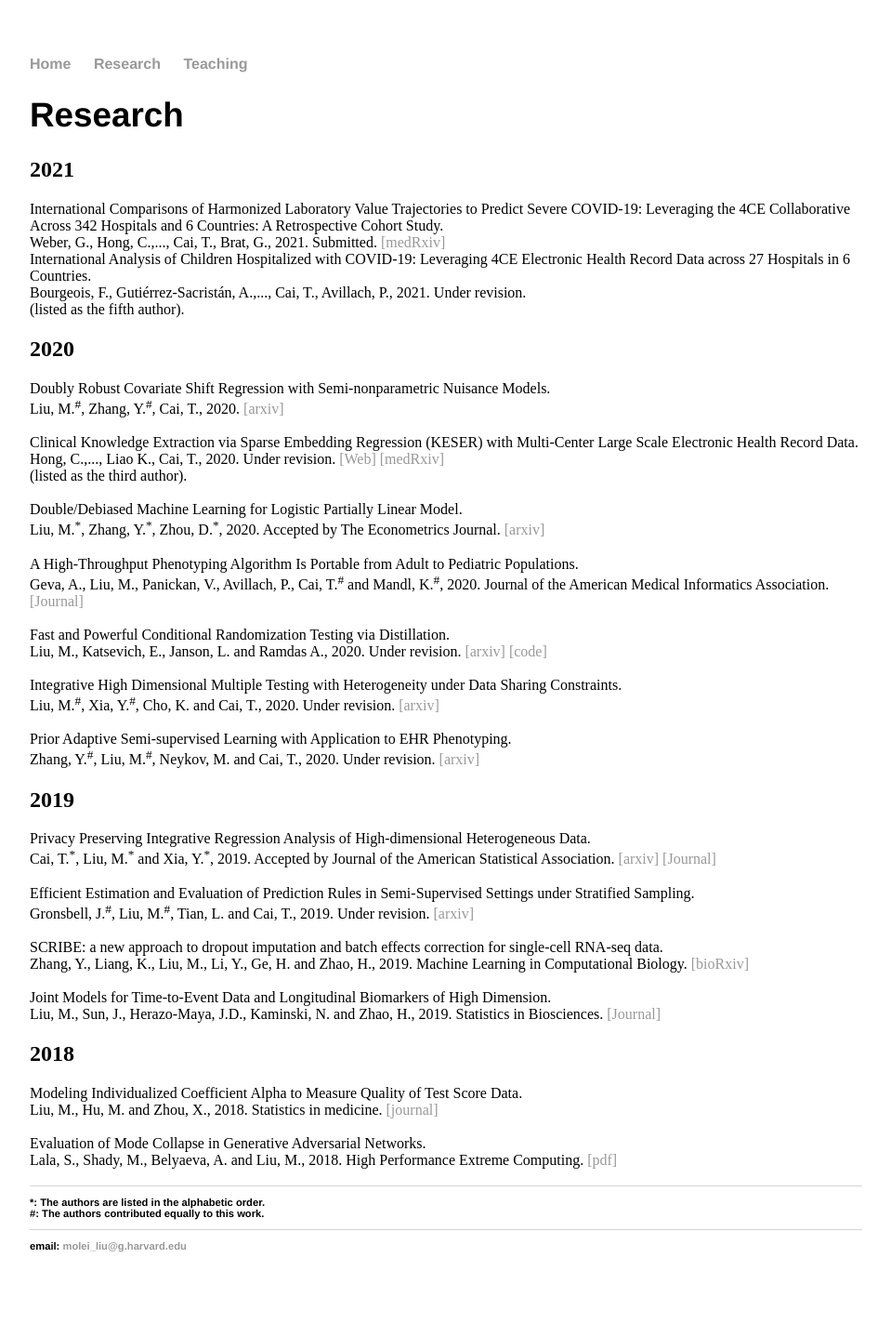
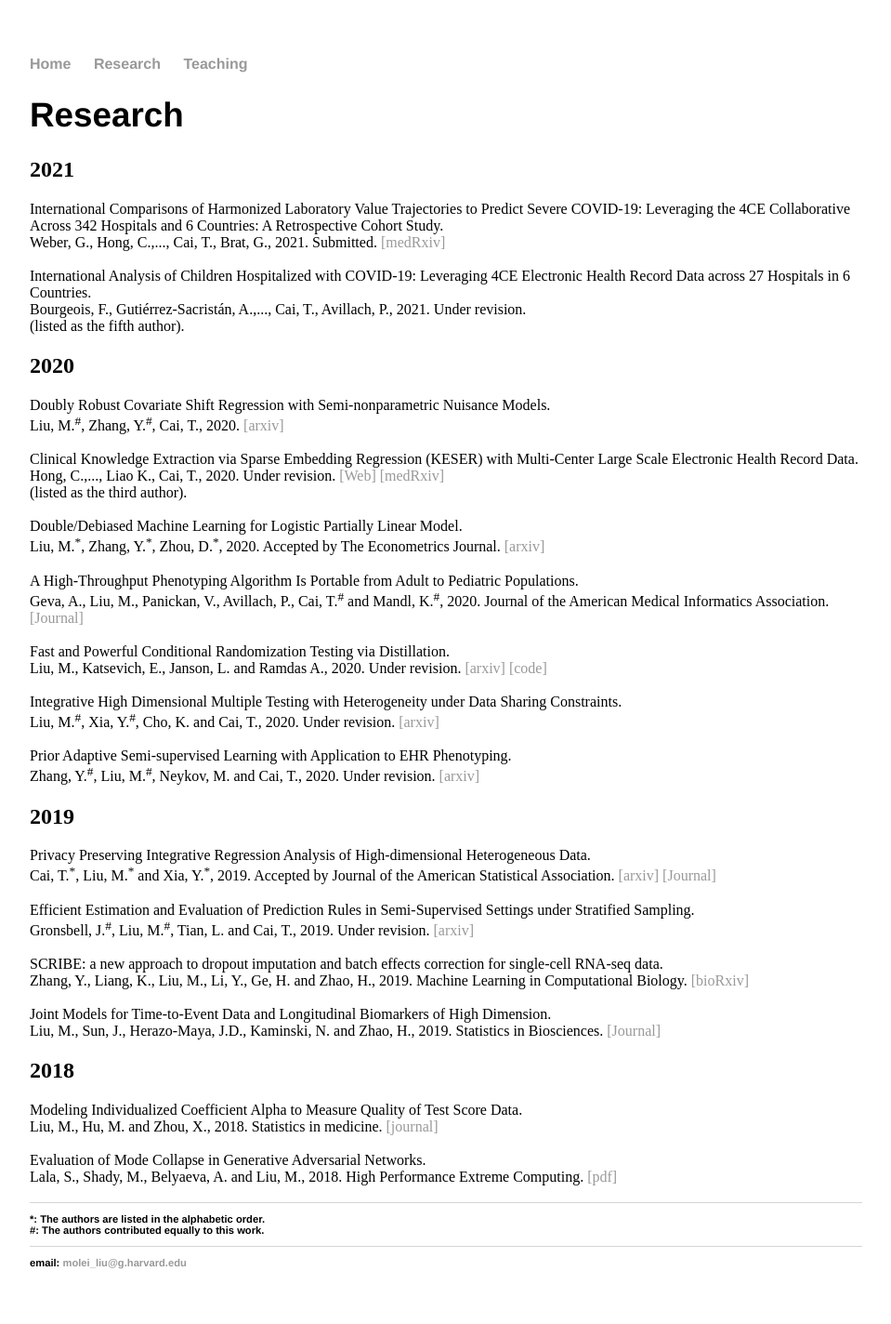
Before and after one commit to moleibobliu/moleibobliu.github.io, a Jekyll site: the page built from pub/index.html, in a window 1280 px wide. Shown: the whole page at 93% size, without its empty margins (160-1119 px from the left). Built offline with Jekyll 4.4.1, drawn with Linux system fonts in a browser that asks for light colours.

```diff
--- a/pub/index.html
+++ b/pub/index.html
@@ -10,7 +10,7 @@ title: Molei Liu
 	<br \> Weber, G., Hong, C.,..., Cai, T., Brat, G., 2021. Submitted. <a href="https://www.medrxiv.org/content/10.1101/2020.12.16.20247684v2.full"> [medRxiv] </a>
 	<br \>
 
-	International Analysis of Children Hospitalized with COVID-19: Leveraging 4CE Electronic Health Record Data across 27 Hospitals in 6 Countries.
+	<br \> International Analysis of Children Hospitalized with COVID-19: Leveraging 4CE Electronic Health Record Data across 27 Hospitals in 6 Countries.
 	<br \>  Bourgeois, F., Gutiérrez-Sacristán, A.,..., Cai, T., Avillach, P., 2021. Under revision.
 	<br \> (listed as the fifth author).
 	<br \>
```
